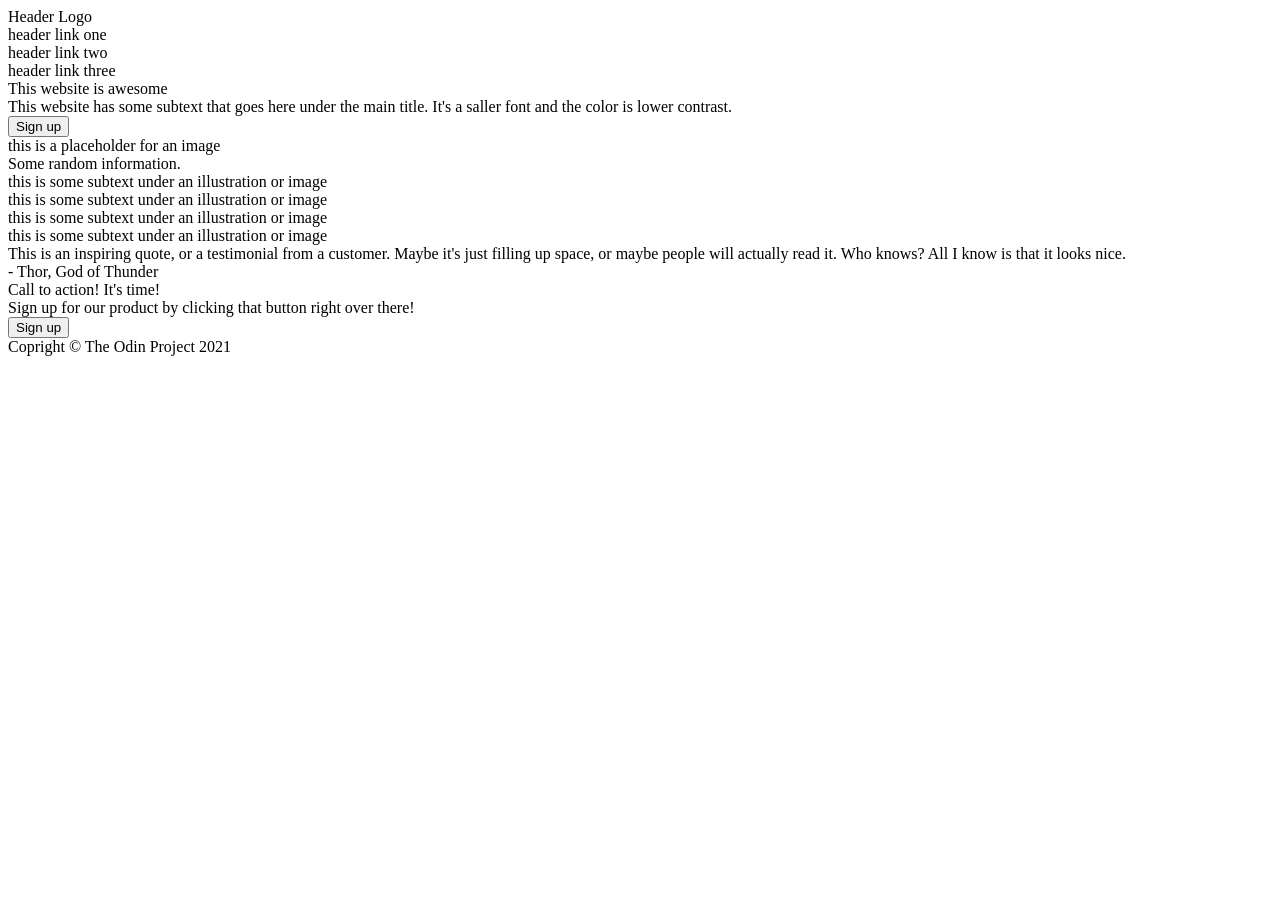
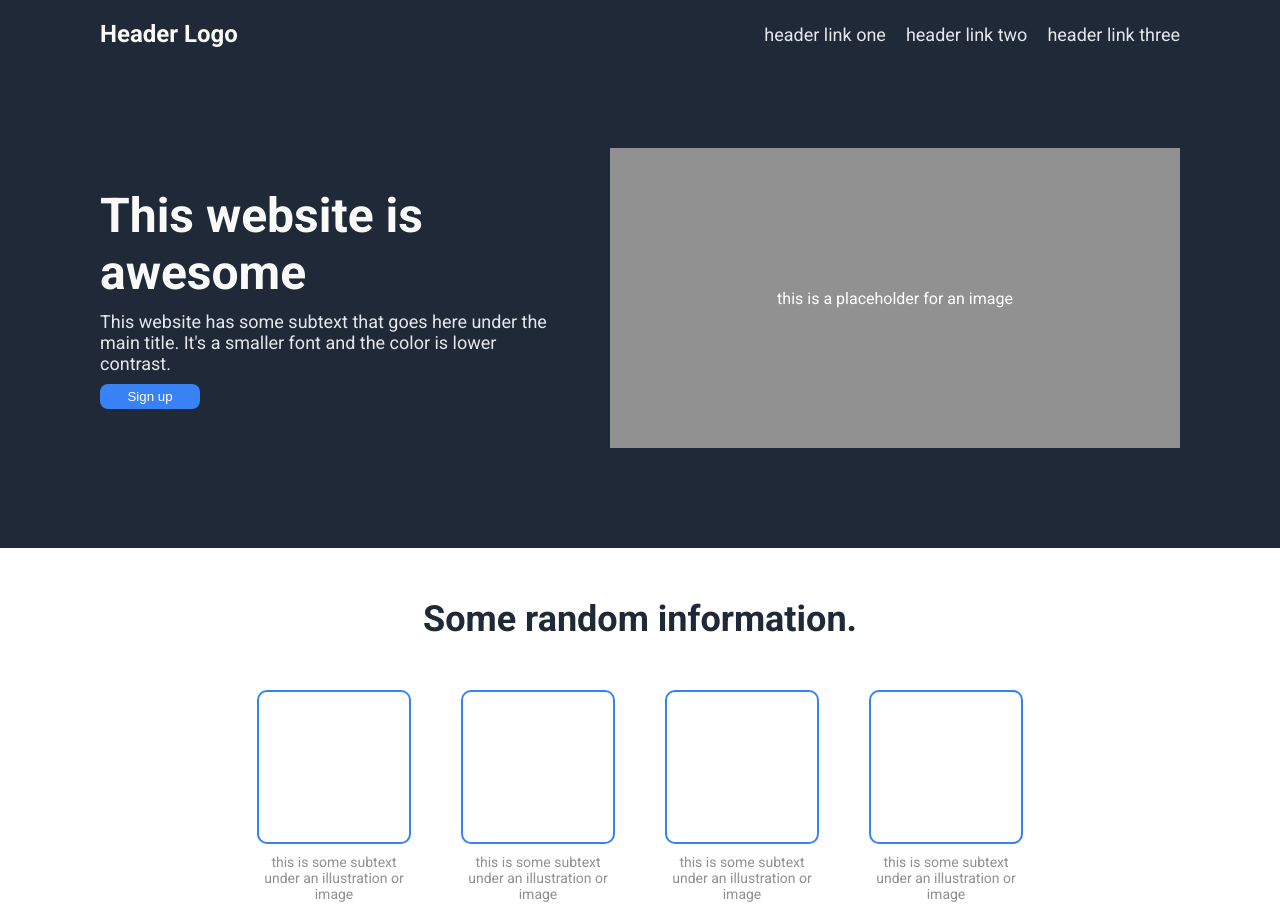
Before and after one commit to HariharPrasadd/flexboxfinal, a plain HTML site: page index.html in a window 1280 px wide. Shown: the top 905 px of the page. Before the commit the page ends 800 px from the top, so only its background shows below. Drawn offline with Linux system fonts and the light colour scheme.

Commit message:
Added CSS and final touches

```diff
--- a/index.html
+++ b/index.html
@@ -3,12 +3,13 @@
 <head>
     <meta charset="UTF-8">
     <meta name="viewport" content="width=device-width, initial-scale=1.0">
-    <title>Document</title>
+    <title>Flexbox Final</title>
+    <link rel="stylesheet" href="styles.css">
 </head>
 <body>
     <div class="sectionone">
         <div class="header">
-            <div id="header logo">Header Logo</div>
+            <div id="headerlogo">Header Logo</div>
             <div class="headerlink">header link one</div>
             <div class="headerlink">header link two</div>
             <div class="headerlink">header link three</div>
@@ -16,7 +17,7 @@
         <div class="hero">
             <div class="herotext">
                 <div class="awesome">This website is awesome</div>
-                <div class="awesomesubtext">This website has some subtext that goes here under the main title. It's a saller font and the color is lower contrast.</div>
+                <div class="awesomesubtext">This website has some subtext that goes here under the main title. It's a smaller font and the color is lower contrast.</div>
                 <button class="awesomesignup">Sign up</button>
             </div>
             <div class="awesomeplaceholder">this is a placeholder for an image</div>
--- /dev/null
+++ b/styles.css
@@ -0,0 +1,200 @@
+@import url('https://fonts.googleapis.com/css2?family=Roboto:wght@400;700&display=swap');
+
+body{
+    height: 100%;
+    margin: 0px;
+    padding: 0px;
+    font-family: Roboto, sans-serif;
+    display: flex;
+    flex-direction: column;
+}
+
+.sectionone{
+    background-color: #1F2937;
+    display: flex;
+    flex-direction: column;
+    padding: 0px 100px;
+    gap: 100px;
+}
+
+.header{
+    display: flex;
+    align-items: center;
+    padding-top: 20px;
+    gap: 20px;
+}
+
+#headerlogo{
+    margin-right: auto;
+    color: #F9FAF8;
+    font-size: 24px;
+    font-weight: 900;
+}
+
+.headerlink{
+    font-size: 18px;
+    color: #E5E7EB;
+}
+
+.hero {
+    display: flex;
+    gap: 40px;
+    padding-bottom: 100px;
+}
+
+.herotext{
+    display: flex;
+    flex-direction: column;
+    justify-content: center;
+    gap: 10px;
+    flex: 1;
+}
+
+.awesome{
+    color: #F9FAF8;
+    font-size: 48px;
+    font-weight: 900;
+}
+
+.awesomesubtext{
+    color: #E5E7EB;
+    font-size: 18px;
+}
+
+.awesomesignup{
+    width: 100px;
+}
+
+.awesomeplaceholder{
+    background-color: rgb(145, 145, 145);
+    color: white;
+    display: flex;
+    justify-content: center;
+    align-items: center;
+    padding: 50px;
+    height: 200px;
+    flex: 1;
+}
+
+.sectiontwo{
+    padding: 50px 0px;
+    display: flex;
+    flex-direction: column;
+    align-items: center;
+    justify-content: space-evenly;
+    gap: 50px;
+}
+
+.twoheader{
+    font-size: 36px;
+    color: #1F2937;
+    font-weight: 900;
+}
+
+.twogallery{
+    display: flex;
+    gap: 50px;
+    flex-wrap: wrap;
+    justify-content: center;
+}
+
+.twogalleryitem{
+    display: flex;
+    flex-direction: column;
+    align-items: center;
+    gap: 10px;
+}
+
+.twogalleryimage{
+    width: 150px;
+    height: 150px;
+    border-radius: 10px;
+    flex: 3;
+    flex-basis: 150px;
+    border: 2px solid #3882f6;
+}
+
+.twogallerylabel{
+    text-align: center;
+    width: 150px;
+    color: rgb(145, 145, 145);
+    font-size: 14px;
+}
+
+.sectionthree{
+    padding: 100px 200px;
+    background-color: #E5E7EB;
+    gap: 20px;
+}
+
+.threequote{
+    font-size: 36px;
+    font-style: italic;
+    color: #1F2937;
+}
+
+.threequoteauthor{
+    text-align: end;
+    font-weight: 900;
+    padding-top: 20px;
+}
+
+
+.sectionfour{
+    display: flex;
+    justify-content: center;
+    align-items: center;
+    padding: 100px 100px;
+}
+
+
+
+.calltoaction{
+    background-color: #3882f6;
+    padding: 50px 100px;
+    border-radius: 10px;
+    display: flex;
+    align-items: center;
+    gap: 150px;
+}
+
+.ctatext{
+    color: white;
+    display: flex;
+    flex-direction: column;
+    gap: 10px;
+}
+
+.ctaheader{
+    font-weight: 700;
+    font-size: 18px;
+}
+
+.ctalabel{
+    font-size: 12px;
+    color: #E5E7EB;
+}
+
+.ctasignup{
+    border: 1px solid white;
+    margin-left: auto;
+    flex-shrink: 0;
+}
+
+button{
+    border: 0px;
+    padding: 5px 20px;
+    border-radius: 8px;
+    background-color: #3882f6;
+    color: white;
+    cursor: pointer;
+}
+
+.footer{
+    background-color: #1F2937;
+    color: white;
+    display: flex;
+    justify-content: center;
+    align-items: center;
+    height: 100px;
+}
```
